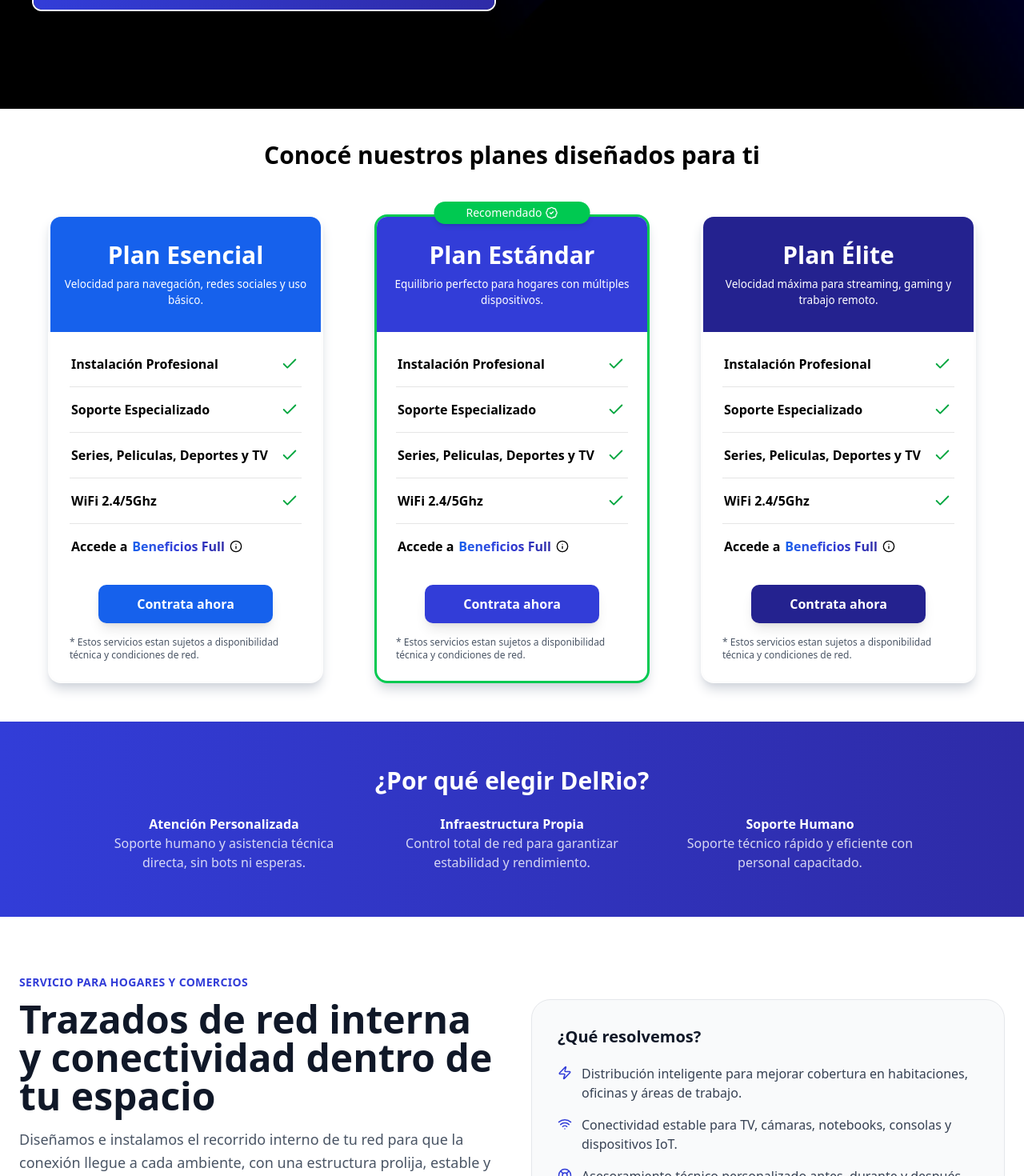
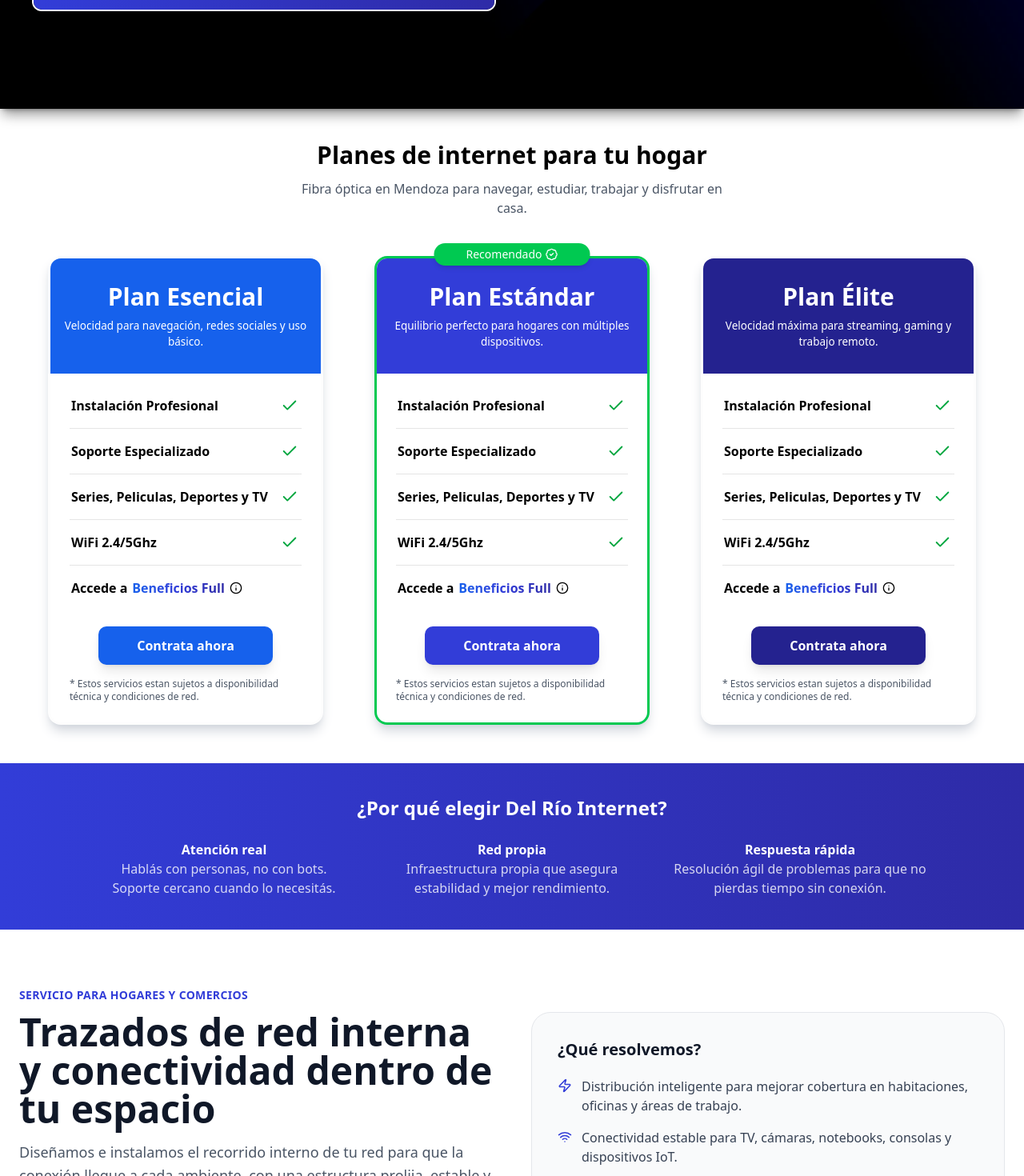
Before and after one commit to MojeZcg/DelRio-Frontend, a Next.js app: page / in a window 1280 px wide. Shown: the part 572-2042 px from the top of the page at 80% size. Built offline with nearby package versions, Linux system fonts and the light colour scheme.

Commit message:
feat: mejorar la sección de conexión con un diseño más atractivo y texto optimizado

```diff
--- a/src/app/page.tsx
+++ b/src/app/page.tsx
@@ -88,6 +88,7 @@
       </div>
 
       {/* Texto + Imagen lateral */}
+      <div className="relative z-10 shadow-lg shadow-black/40">
         <section className="min-h-xl flex h-120 w-full flex-col items-center justify-center md:flex-row lg:h-155 xl:gap-20 2xl:gap-26">
           <div className="flex max-w-xl flex-col items-center gap-10 text-center text-white md:items-start lg:gap-12">
             <div className="flex flex-col items-center gap-6 md:items-start md:text-left lg:gap-3">
@@ -130,39 +131,53 @@
           {/* Imagen ilustrativa lateral */}
           <HeroImage />
         </section>
+      </div>
 
       {/* === PLANES HOGAR === */}
       <section
         id="planes"
         className="-z-10 flex scroll-mt-24 flex-col items-center justify-center bg-white pb-12 text-black"
       >
-        <h2 className="pt-10 pb-6 text-center text-3xl font-semibold lg:pb-14">
-          Conocé nuestros planes diseñados para ti
+        <h2 className="pt-10 pb-3 text-center text-3xl font-semibold lg:pb-3">
+          Planes de internet para tu hogar
         </h2>
+
+        <p className="max-w-xl px-4 pb-6 text-center text-base text-gray-600 lg:pb-12">
+          Fibra óptica en Mendoza para navegar, estudiar, trabajar y disfrutar
+          en casa.
+        </p>
 
         <PricingCards />
       </section>
 
       {/* === DIFERENCIADORES === */}
-      <section className="bg-linear-to-r from-(--delrio-medium) to-(--delrio-dark) py-10 text-center text-white lg:py-14">
-        <h3 className="mb-6 text-3xl font-semibold">¿Por qué elegir DelRio?</h3>
+      <section className="bg-linear-to-r from-(--delrio-medium) to-(--delrio-dark) py-8 text-center text-white lg:py-10">
+        <h3 className="mb-6 text-2xl font-semibold">
+          ¿Por qué elegir Del Río Internet?
+        </h3>
+
         <div className="flex flex-wrap justify-center gap-6 text-base lg:gap-10">
           <div className="max-w-xs">
-            <p className="font-bold">Atención Personalizada</p>
+            <p className="font-bold">Atención real</p>
             <p className="text-white/80">
-              Soporte humano y asistencia técnica directa, sin bots ni esperas.
+              Hablás con personas, no con bots. Soporte cercano cuando lo
+              necesitás.
             </p>
           </div>
+
           <div className="max-w-xs">
-            <p className="font-bold">Infraestructura Propia</p>
+            <p className="font-bold">Red propia</p>
             <p className="text-white/80">
-              Control total de red para garantizar estabilidad y rendimiento.
+              Infraestructura propia que asegura estabilidad y mejor
+              rendimiento.
             </p>
           </div>
+
           <div className="max-w-xs">
-            <p className="font-bold">Soporte Humano</p>
+            <p className="font-bold">Respuesta rápida</p>
             <p className="text-white/80">
-              Soporte técnico rápido y eficiente con personal capacitado.
+              Resolución ágil de problemas para que no pierdas tiempo sin
+              conexión.
             </p>
           </div>
         </div>
```
Lines whose indentation alone changed are shown as unchanged.
